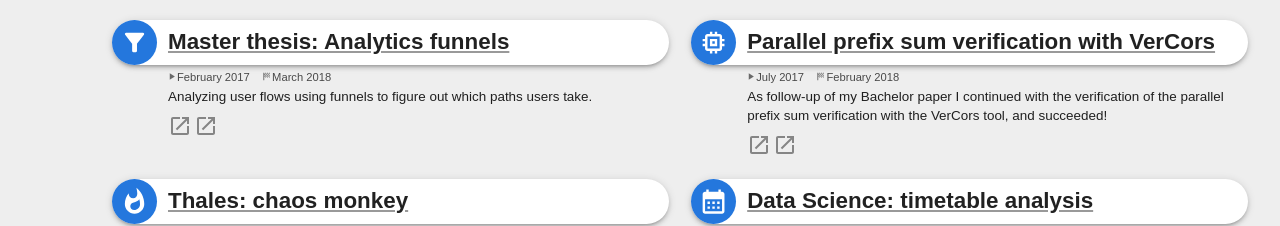
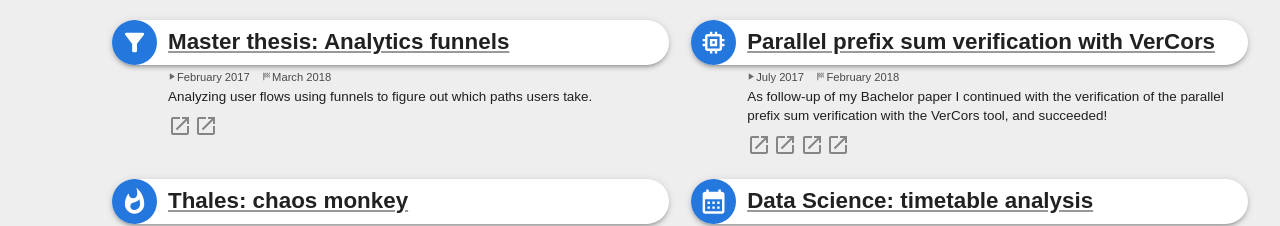
Before and after one commit to NLthijs48/NLthijs48.github.io, a React (Create React App) app: page / in a window 1280 px wide. Shown: the part 2040-2266 px from the top of the page. Built offline with nearby package versions, Linux system fonts and the light colour scheme.

Commit message:
bachelorThesis: add links to VerCors project website and source code

```diff
--- a/src/activities/computerScienceBachelor/bachelorThesis.tsx
+++ b/src/activities/computerScienceBachelor/bachelorThesis.tsx
@@ -22,6 +22,16 @@ const bachelorThesis: EducationInformation = {
 			title: 'The paper: Optimization, Specification and Verification of the Prefix Sum Program in an OpenCL Environment (pdf)',
 		},
 		{
+			type: HighlightType.Link,
+			href: 'https://vercors.ewi.utwente.nl/',
+			title: 'VerCors project website',
+		},
+		{
+			type: HighlightType.Link,
+			href: 'https://github.com/utwente-fmt/vercors',
+			title: 'VerCors GitHub repository',
+		},
+		{
 			type: HighlightType.Image,
 			image: prefixSum,
 			title: 'Prefix sum calculation',
--- a/src/activities/computerScienceMaster/bachelorThesisFollowUp.tsx
+++ b/src/activities/computerScienceMaster/bachelorThesisFollowUp.tsx
@@ -31,6 +31,16 @@ const bachelorThesisFollowUp: EducationInformation = {
 			href: '/files/bachelorThesisFollowUpPaper.pdf',
 			title: 'Paper (pdf)',
 		},
+		{
+			type: HighlightType.Link,
+			href: 'https://vercors.ewi.utwente.nl/',
+			title: 'VerCors project website',
+		},
+		{
+			type: HighlightType.Link,
+			href: 'https://github.com/utwente-fmt/vercors',
+			title: 'VerCors GitHub repository',
+		},
 	],
 };
 
```
